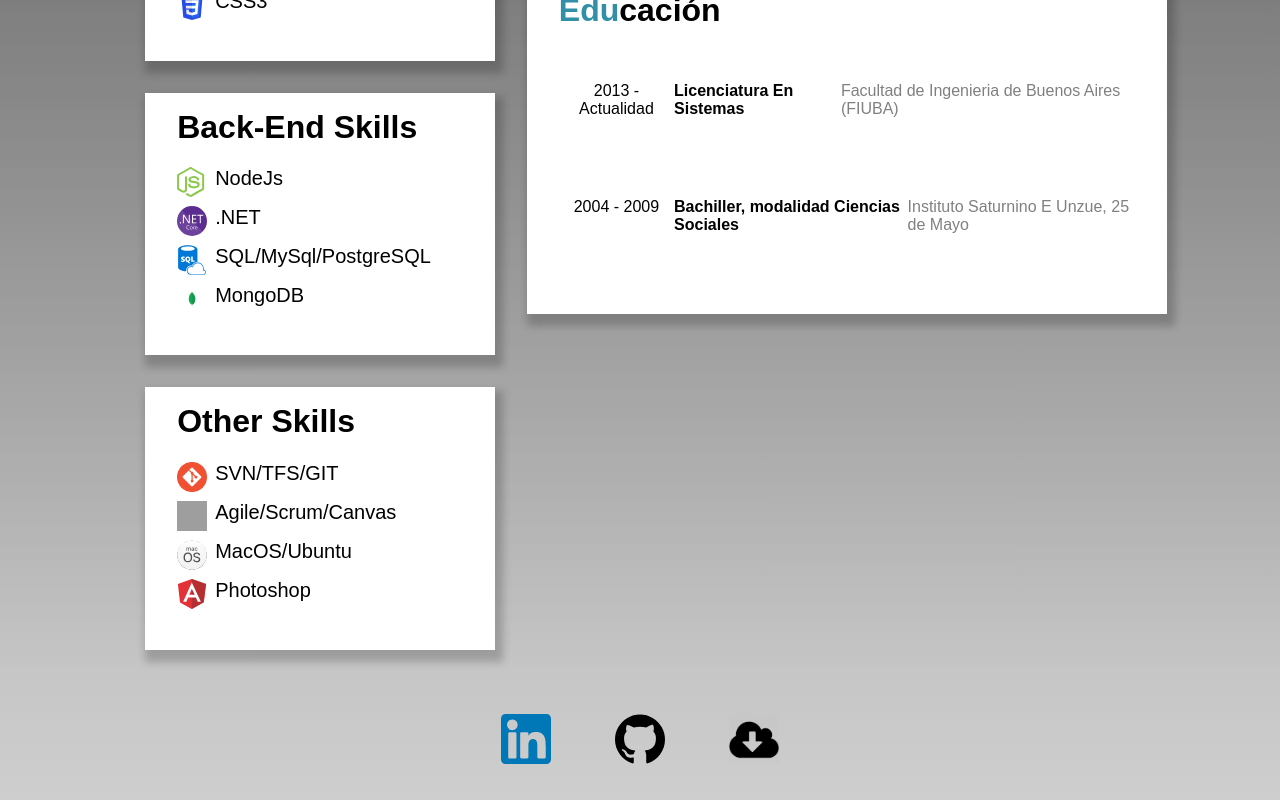
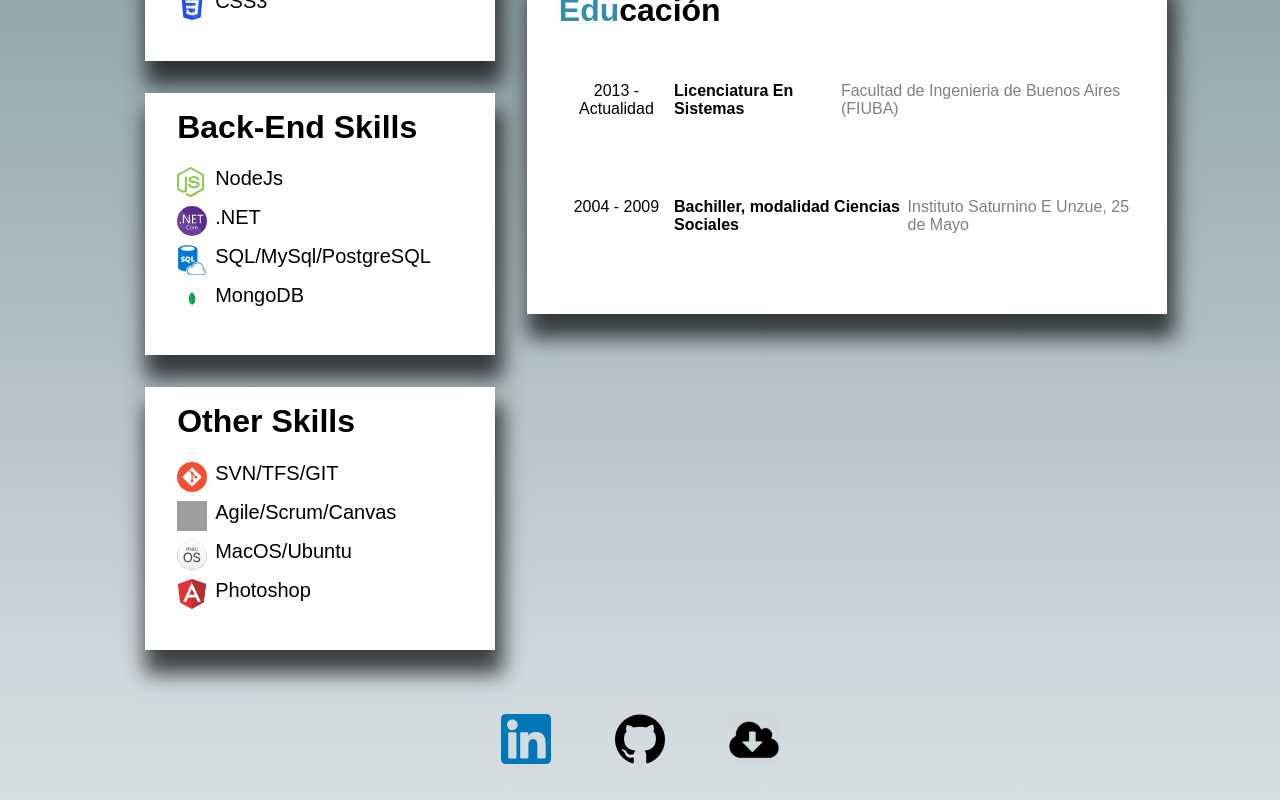
Before and after one commit to mavenesio/cv-online, a React (Create React App) app: page / in a window 1280 px wide. Shown: the part 1005-1805 px from the top of the page. Built offline with nearby package versions, Linux system fonts and the light colour scheme; grey boxes are pictures that could not be loaded.

Commit message:
change card styles

```diff
--- a/src/Components/Atoms/Card/Card.js
+++ b/src/Components/Atoms/Card/Card.js
@@ -3,7 +3,7 @@ import styled from 'styled-components';
 import PropTypes from 'prop-types';
 
 const CardContainer = styled.div`
-    box-shadow: 4px 8px 8px 4px rgba(0,0,0,0.2);
+    box-shadow: 4px 20px 20px 4px rgba(0,0,0,0.7);
     grid-template-columns: 1fr 1fr 2fr 1fr 1fr;
     background-color: white;
     display: flex;
--- a/src/Components/Layouts/Homepage/Homepage.js
+++ b/src/Components/Layouts/Homepage/Homepage.js
@@ -9,8 +9,8 @@ import * as constants from '../../../constants/es-ES'
 
 
 const HomepageContainer = styled.div`
-    background: rgba(0,0,0,1);
-    background: linear-gradient(180deg, rgba(0,0,0,1) 0%, rgba(0,0,0,0.4) 35%, rgba(0,0,0,0.1) 100%);
+    background: rgba(44, 83, 100,1);
+    background: linear-gradient(180deg, rgba(44, 83, 100,1) 0%, rgba(44, 83, 100,0.4) 35%, rgba(44, 83, 100,0.1) 100%);
     display:flex;
     flex-direction:column;
     justify-content:center
@@ -19,15 +19,15 @@ const HomepageContainer = styled.div`
 const HeaderContainer = styled.div`
 `;
 const FooterContainer = styled.div`
-    background-color:rgba(0,0,0,0.1);
+    background-color:rgba(44, 83, 100,0.1);
 `;
 
 const BodyContainer = styled.div`
     display: flex;
     flex-direction: row;
     justify-content:center;
-    background: rgba(0,0,0,0.9);
-    background: linear-gradient(180deg, rgba(0,0,0,0.9) 0%, rgba(0,0,0,0.4) 35%, rgba(0,0,0,0.1) 100%);
+    background: rgba(44, 83, 100,0.9);
+    background: linear-gradient(180deg, rgba(44, 83, 100,0.9) 0%, rgba(44, 83, 100,0.4) 35%, rgba(44, 83, 100,0.1) 100%);
     -webkit-flex-wrap: wrap;
     flex-wrap: wrap;
 `;
--- a/src/Components/Molecules/Header/Header.js
+++ b/src/Components/Molecules/Header/Header.js
@@ -13,7 +13,7 @@ const HeaderContainer = styled.div`
     justify-content: space-between;
     align-items: center;
     font-weight: bolder;
-    background: rgba(0,0,0,1);
+    background: rgba(44, 83, 100,1);
     z-index: 1000;
 `;
 const HeaderName = styled.div`
```
